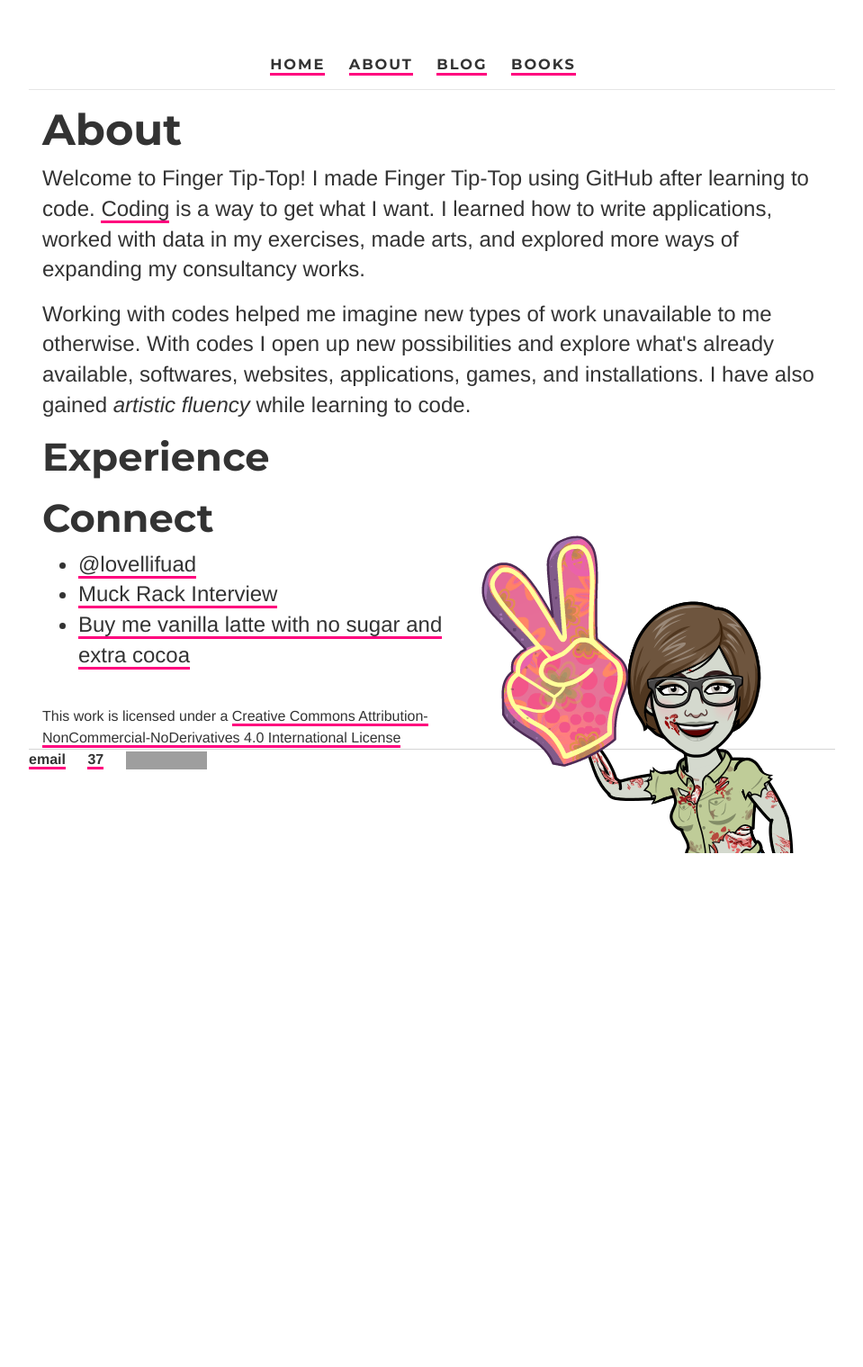
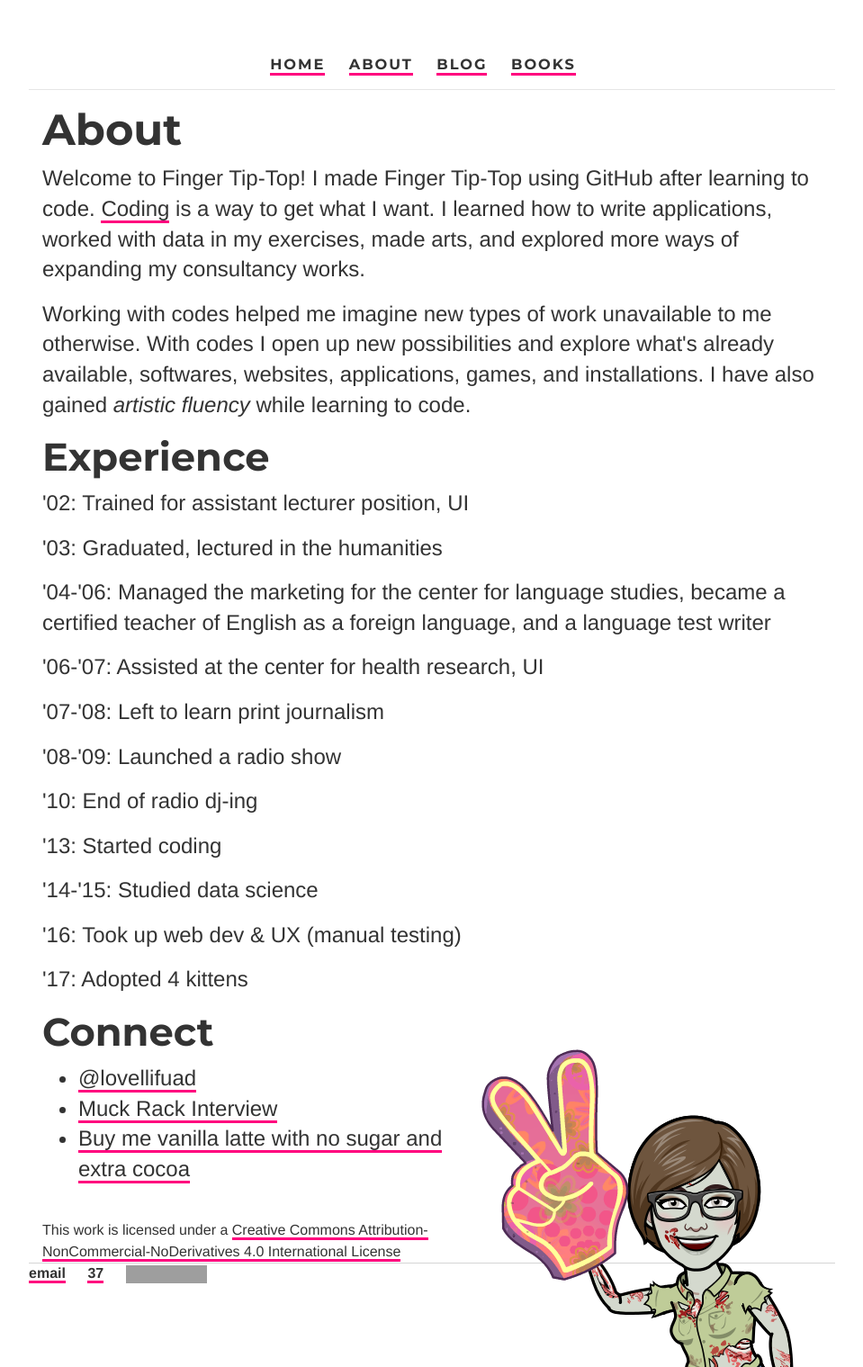
Before and after one commit to ariesti/ariesti.github.io, a Jekyll site: the page built from about/index.html, in a window 1280 px wide. Shown: the whole page at 90% size, without its empty margins (160-1119 px from the left). Built offline with Jekyll 4.4.1, drawn with Linux system fonts in a browser that asks for light colours; before the commit the page ends 948 px from its top, so only the background shows below that; grey boxes are pictures that could not be loaded.

Commit message:
Update index.html

```diff
--- a/about/index.html
+++ b/about/index.html
@@ -19,23 +19,17 @@
 		</div>
 		<div class="about2">
 			<h2>Experience</h2>
-			<p>
-			<span>
-			<ul class="posts>
-				<li><strong>'02:</strong> Trained for assistant lecturer position, UI</li>
-				<li>'03: Graduated, lectured in the humanities</li>
-				<li>'04-'06: Managed the marketing for the center for language studies, became a certified teacher of English as a foreign language, and a language test writer</li>
-				<li>'06-'07: Assisted at the center for health research, UI</li>
-				<li>'07-'08: Left to learn print journalism</li>
-				<li>'08-'09: Launched a radio show</li>
-				<li>'10: End of radio dj-ing</li>
-				<li>'13: Started coding</li>
-				<li>'14-'15: Studied data science</li>
-				<li>'16: Took up web dev & UX (manual testing)</li>
-				<li>'17: Adopted 4 kittens</li>
-			</ul>
-			</span>
-			</p>
+			<p>'02:</strong> Trained for assistant lecturer position, UI</p>
+			<p>'03: Graduated, lectured in the humanities</li></p>
+			<p>'04-'06: Managed the marketing for the center for language studies, became a certified teacher of English as a foreign language, and a language test writer</p>
+			<p>'06-'07: Assisted at the center for health research, UI</p>
+			<p>'07-'08: Left to learn print journalism</p>
+			<p>'08-'09: Launched a radio show</p>
+			<p>'10: End of radio dj-ing</p>
+			<p>'13: Started coding</p>
+			<p>'14-'15: Studied data science</p>
+			<p>'16: Took up web dev & UX (manual testing)</p>
+			<p>'17: Adopted 4 kittens</p>
 		</div>
 		<div class="image">
 			<img src="/assets/1-ftt.png" alt="Finger Tip-Top" style="float:right" />
```
